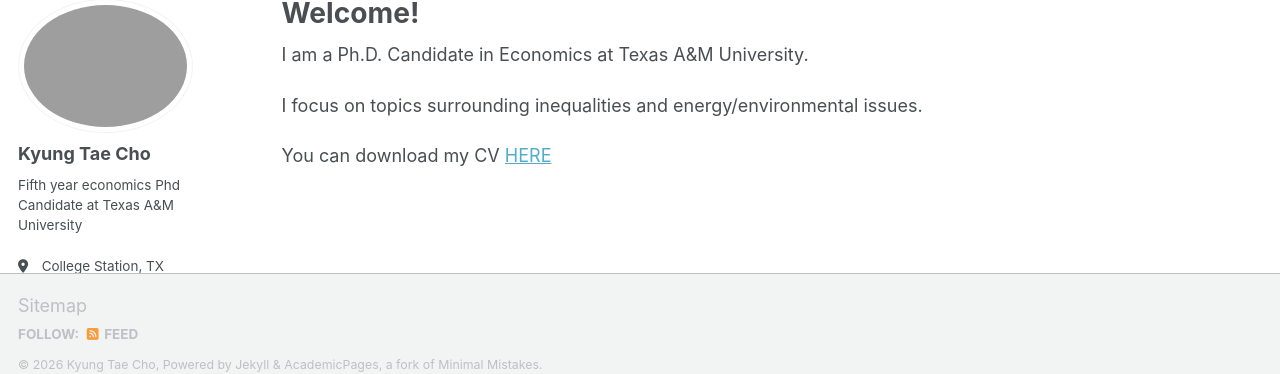
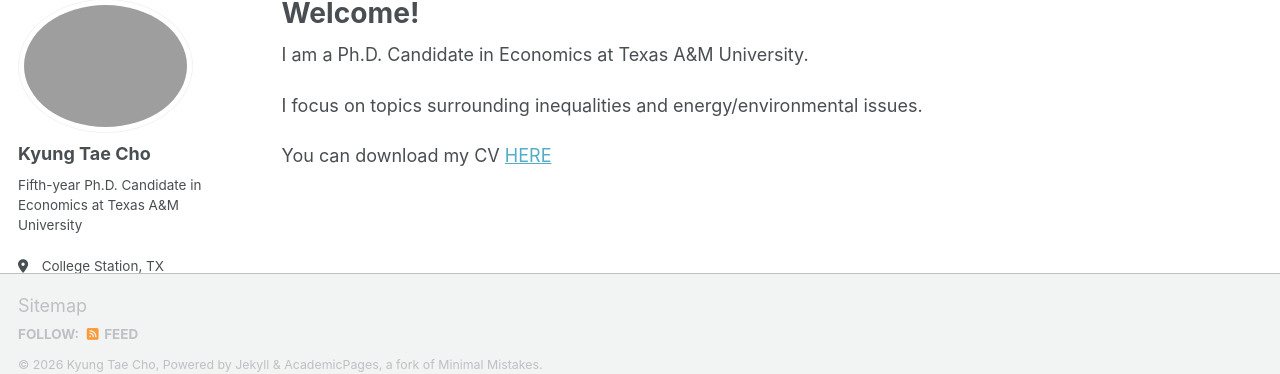
Before and after one commit to KyungtaeCho/KyungtaeCho.github.io, a Jekyll site: the page built from _pages/about.md, in a window 1280 px wide. Shown: the part 102-476 px from the top of the page. Built offline with Jekyll 4.4.1, drawn with Linux system fonts in a browser that asks for light colours; a script bundle is joined from its source files by our own code; library files that are not in the unit come from our copies.

Commit message:
Update _config.yml

```diff
--- a/_config.yml
+++ b/_config.yml
@@ -12,11 +12,11 @@ site_theme               : "default" # The available themes options are "default
 title                    : "Kyung Tae Cho"
 title_separator          : "-"
 name                     : &name "Kyung Tae Cho"
-description              : &description "Your Name's academic portfolio"   # Update this with a general description of your site, this is the default if not overridden by a page
-url                      : https://academicpages.github.io # The base hostname & protocol for your site e.g. "https://[your GitHub username].github.io",
+description              : "Personal website of Kyung Tae Cho"   # Update this with a general description of your site, this is the default if not overridden by a page
+url                      : https://kyungtaecho.github.io # The base hostname & protocol for your site e.g. "https://[your GitHub username].github.io",
                                                            # or if you already have some other page hosted on Github then use "https://[your GitHub username].github.io/[Your Repo Name]"
 baseurl                  : "" # the subpath of your site, e.g. "/blog"
-repository               : "academicpages/academicpages.github.io"
+repository               : "kyungtaecho/kyungtaecho.github.io"
 
 # Site Author - The following control what appear as part of the author content on the side bar.
 #               If a field is blank the icon and link will not appear, otherwise it will be shown.
@@ -26,7 +26,7 @@ author:
   avatar           : "profile.jpg"
   name             : "Kyung Tae Cho"
   pronouns         : # example: "she/her"
-  bio              : "Fifth year economics Phd Candidate at Texas A&M University"
+  bio              : "Fifth-year Ph.D. Candidate in Economics at Texas A&M University"
   location         : "College Station, TX"
   employer         : "Texas A&M University"
   uri              : "https://kyungtaecho.github.io"
@@ -66,7 +66,7 @@ author:
   keybase          : # Username
   instagram        : # Username
   lastfm           : # Username
-  linkedin         : "www.linkedin.com/in/ktcho"
+  linkedin         : "ktcho"
   mastodon         : # URL
   medium           : # URL
   pinterest        : # Username
```
